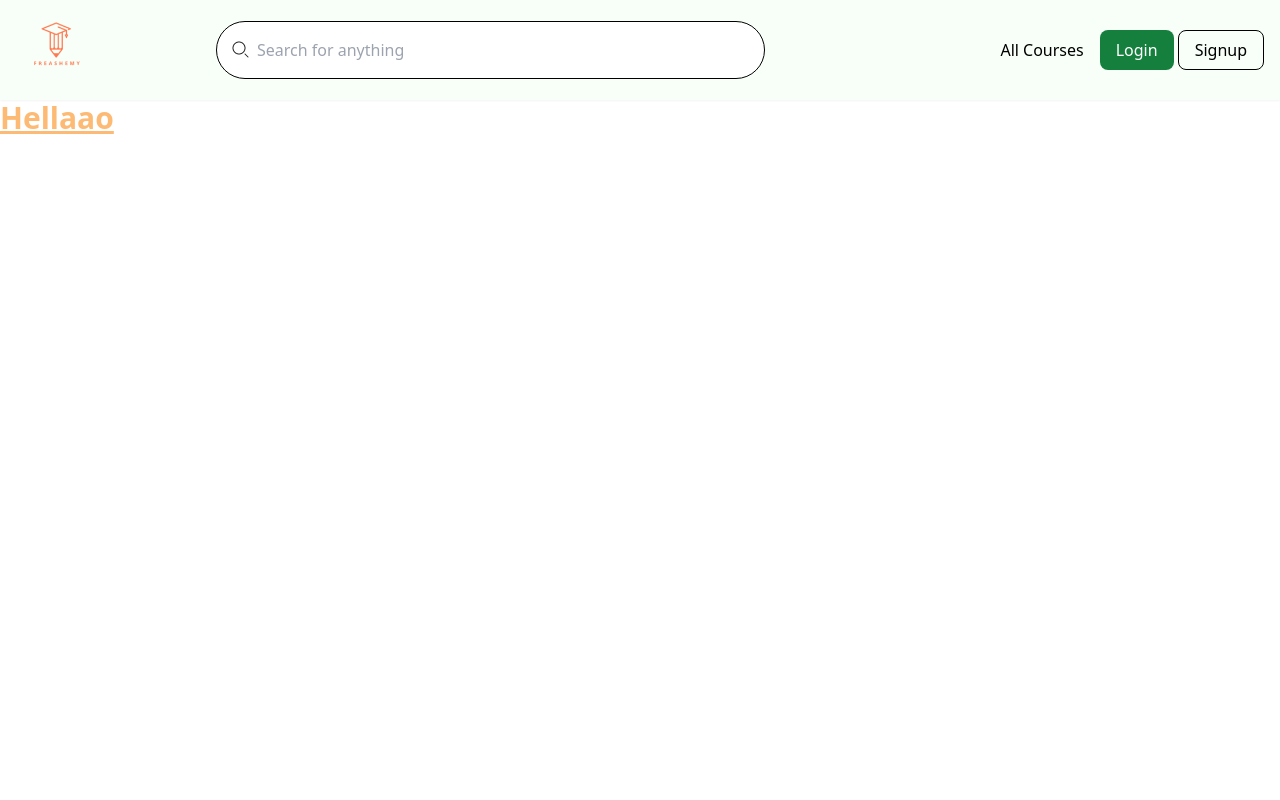
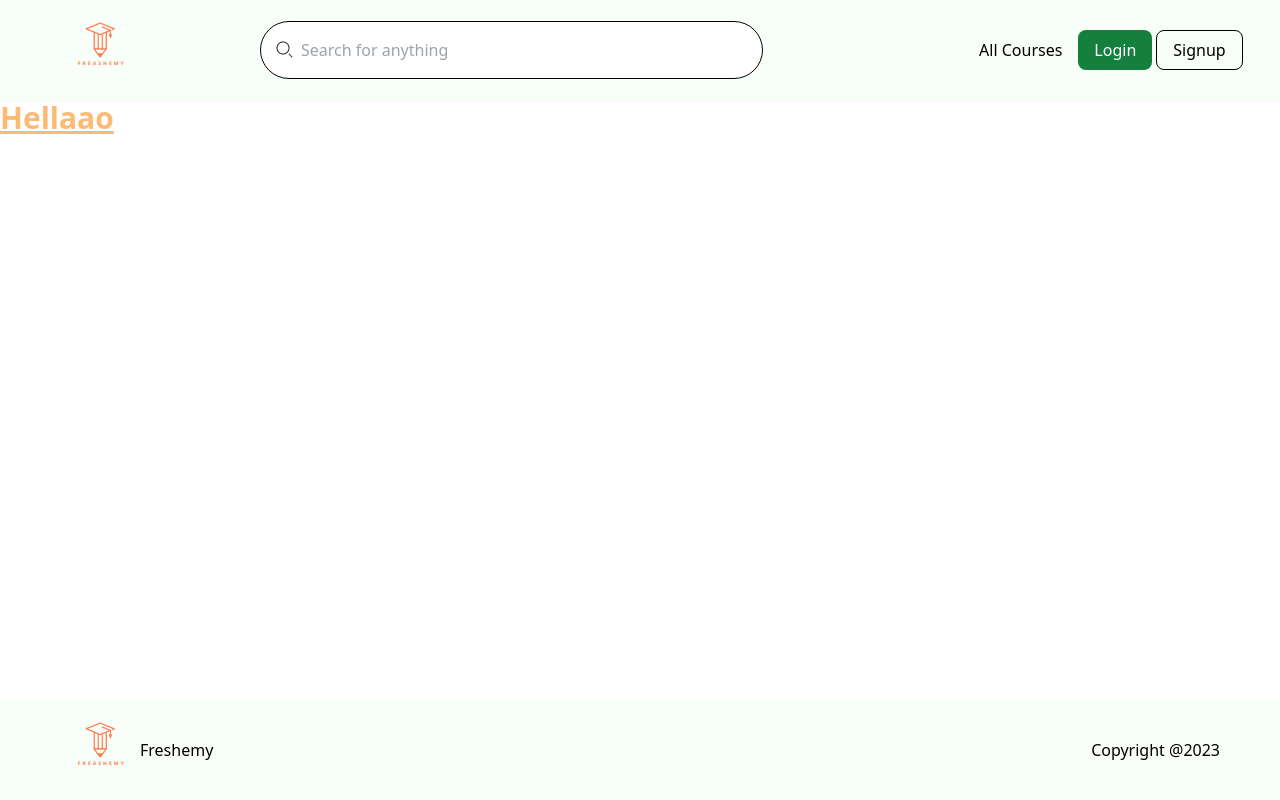
Before and after one commit to tdat7749/Freshemy, a React (Create React App) app in the folder frontend/: page / in a window 1280 px wide. Built offline with nearby package versions, Linux system fonts and the light colour scheme.

Commit message:
[11/07/2023] Update footer & fix padding Header

```diff
--- /dev/null
+++ b/frontend/src/components/Footer.tsx
@@ -0,0 +1,20 @@
+import React from "react";
+import Logo from "../assets/images/logo.png";
+
+const Footer: React.FC = () => {
+    return (
+        <>
+            <div className="absolute bottom-0 left-0 right-0 h-[100px] bg-background">
+                <div className="w-full flex items-center justify-between py-[10px] px-4 tablet:px-[60px]">
+                    <div className="flex items-center justify-center">
+                        <img src={Logo} alt="Logo" className="" />
+                        <h3 className="">Freshemy</h3>
+                    </div>
+                    <span className="">Copyright @2023</span>
+                </div>
+            </div>
+        </>
+    );
+};
+
+export default Footer;
--- a/frontend/src/components/Header.tsx
+++ b/frontend/src/components/Header.tsx
@@ -10,7 +10,7 @@ const Header: React.FC<Props> = ({ isLogin }: Props) => {
   return (
     <>
       <div className="w-full h-[100px] max-w-full bg-background shadow-sm">
-        <div className="w-full flex items-center py-[10px] px-4">
+        <div className="w-full flex items-center py-[10px] px-4 tablet:px-[60px]">
           <img src={Logo} alt="Logo" className="" />
           <div className="hidden relative ml-[120px] tablet:block tablet:w-[1000px]">
             <input
@@ -38,7 +38,7 @@ const Header: React.FC<Props> = ({ isLogin }: Props) => {
               <div className="w-[60px] h-[60px] rounded-full bg-slate-600 flex items-center justify-center">A</div>
             </div>
           ) : (
-            <div className="ml-auto flex shrink-0 items-center">
+            <div className="ml-auto flex sh items-center">
               <span className="hidden tablet:block min-w-fit mr-4">
                 All Courses
               </span>
--- a/frontend/src/pages/Home.tsx
+++ b/frontend/src/pages/Home.tsx
@@ -1,13 +1,15 @@
 import React from "react";
 import Header from "../components/Header";
+import Footer from "../components/Footer";
 
 const Home: React.FC = () => {
-  return (
-    <>
-      <Header isLogin={false} />
-      <h1 className="text-3xl font-bold underline text-orange-300">Hellaao</h1>
-    </>
-  );
+    return (
+        <>
+            <Header isLogin={false} />
+            <h1 className="text-3xl font-bold underline text-orange-300 ">Hellaao</h1>
+            <Footer />
+        </>
+    );
 };
 
 export default Home;
```
